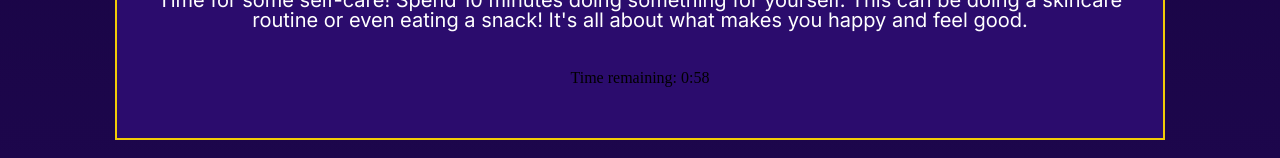
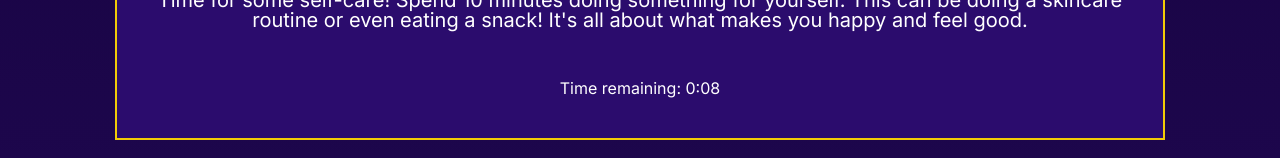
Before and after one commit to Kspiropali/final-frontier, a React (Vite) app in the folder client/: page /selfcare in a window 1280 px wide. Both pictures are taken after a click on the button "Start Task". Shown: the part 731-889 px from the top of the page. Built offline with nearby package versions, Linux system fonts and the light colour scheme.

Commit message:
timer basic style added and end message added

```diff
--- a/client/src/assets/css/task.css
+++ b/client/src/assets/css/task.css
@@ -87,3 +87,18 @@ p {
 .button-link:hover {
   background-color: #009016;
 }
+
+.message-done {
+  color: #ffd700f0;
+  font-family: "Inter", Helvetica;
+  font-weight: 500;
+  font-size: 20px;
+}
+
+.timer-wrapper {
+  font-family: "Inter", Helvetica;
+  font-weight: 500;
+  border-radius: 4px;
+  padding: 10px;
+  color: #ffffff;
+}
--- a/client/src/pages/SelfCare/index.jsx
+++ b/client/src/pages/SelfCare/index.jsx
@@ -7,13 +7,14 @@ import '../../assets/css/task.css';
 const SelfCare = () => {
   const [timerStarted, setTimerStarted] = useState(false);
 
+  const [taskCompleted, setTaskCompleted] = useState(false);
+
   const handleStartTask = () => {
     setTimerStarted(true);
   };
 
   const handleTimerFinish = () => {
-    // Handle actions after the timer finishes (e.g., display a message)
-    // Here, you can show a message or perform any action you want
+    setTaskCompleted(true);
   };
 
   return (
@@ -30,8 +31,15 @@ const SelfCare = () => {
             Time for some self-care! Spend 10 minutes doing something for yourself. This can be doing a skincare routine or even eating a snack! It&apos;s all about what makes you happy and feel good.
           </p>
           <div className="button-start">
+            {taskCompleted && (
+              <div className="message-done">
+                Task has been completed for today! Keep at it to your hearts desire
+              </div>
+            )}
             {timerStarted ? (
-              <Timer initialTime={60} onFinish={handleTimerFinish} />
+              <div className="timer-wrapper">
+              <Timer initialTime={10} onFinish={handleTimerFinish} />
+              </div>
             ) : (
               <button className="button-link" onClick={handleStartTask}>Start Task</button>
             )}
```
